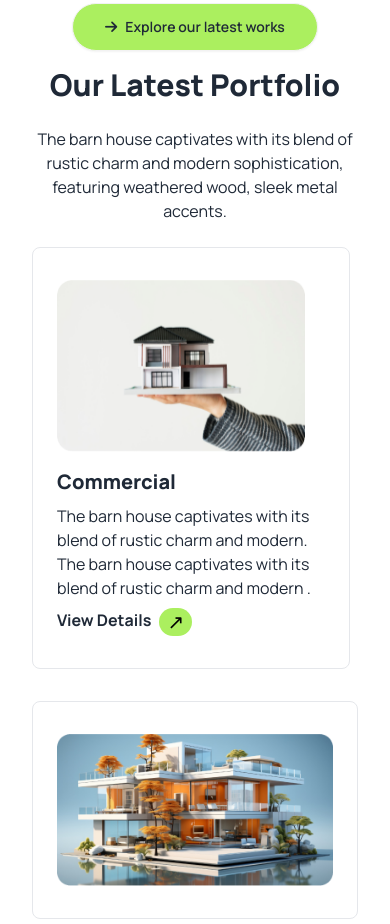
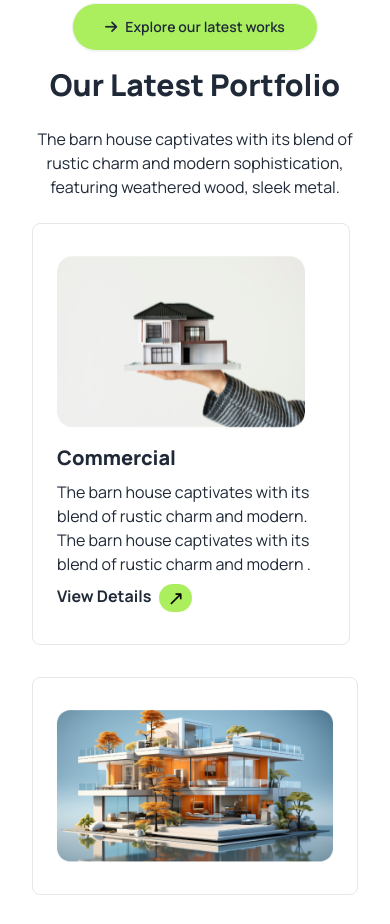
Before and after one commit to MursalinDevOps/assignment-03, a plain HTML site: page index.html in a window 390 px wide. Shown: the part 3638-4562 px from the top of the page. Drawn offline with nearby package versions, Linux system fonts and the light colour scheme.

```diff
--- a/index.html
+++ b/index.html
@@ -270,7 +270,7 @@
           <p class="my-6">
             The barn house captivates with its blend of rustic charm and
             modern sophistication,<br />
-            featuring weathered wood, sleek metal accents.
+            featuring weathered wood, sleek metal.
           </p>
         </div>
         <!--  -->
```
